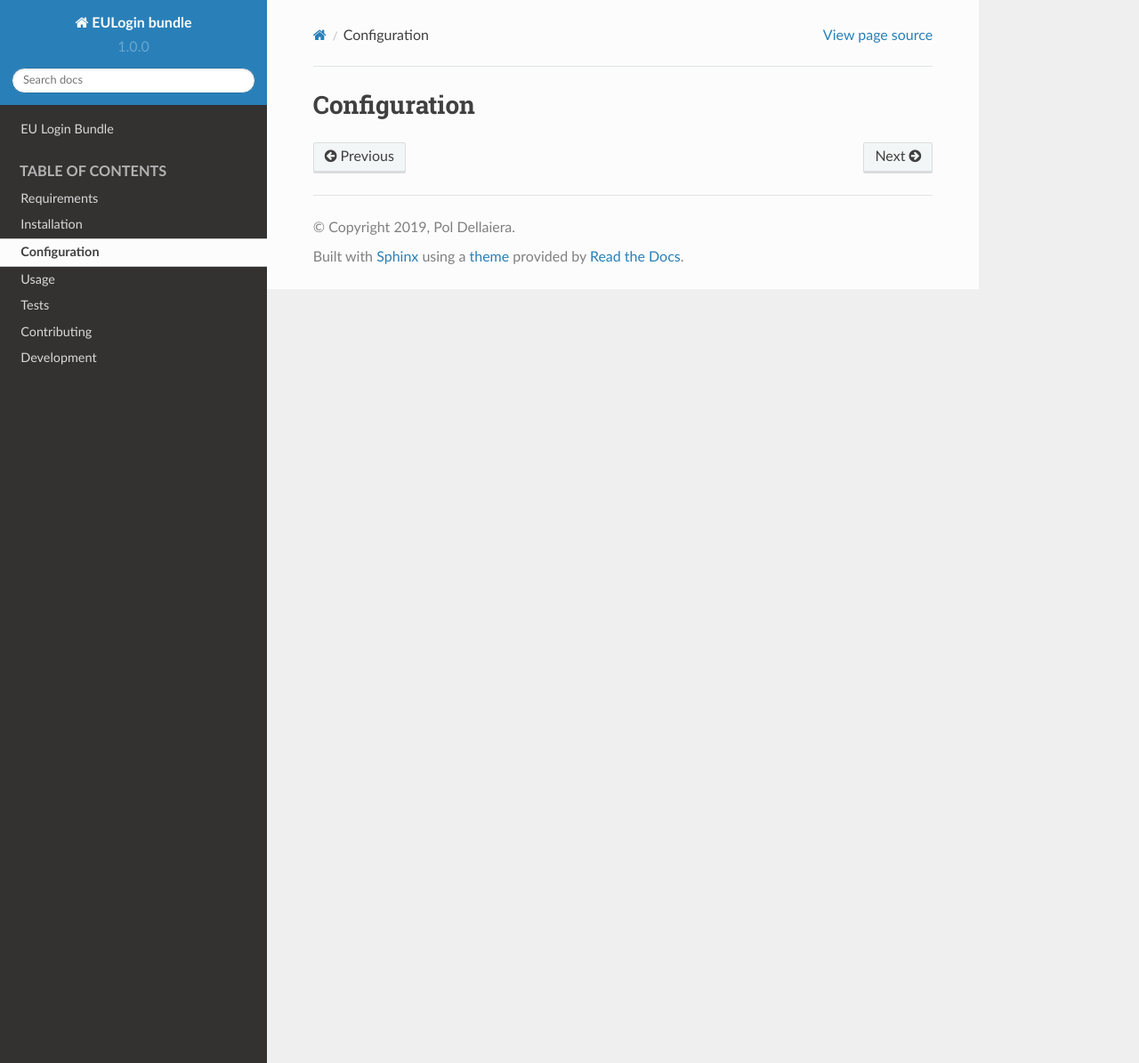
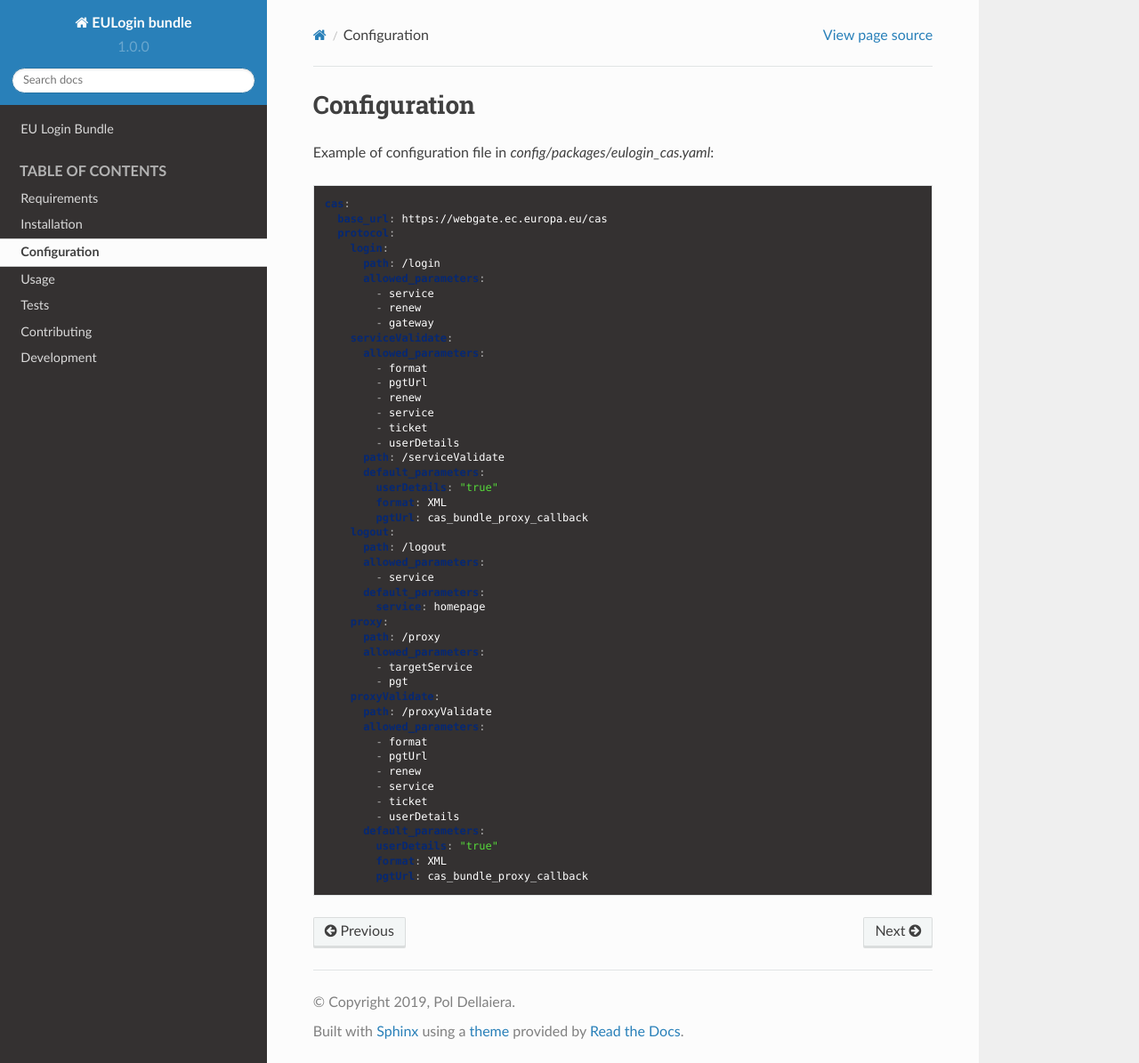
Before and after one commit to ecphp/eu-login-bundle, a Sphinx documentation site: the page built from docs/pages/configuration.rst, in a window 1280 px wide and 1195 px high. Shown: the whole window at 89% size. Built offline with Sphinx 7.4.7 and the Read the Docs theme 2.0.0, drawn with Linux system fonts in a browser that asks for light colours.

Commit message:
Documentation.

```diff
--- a/docs/pages/configuration.rst
+++ b/docs/pages/configuration.rst
@@ -2,3 +2,54 @@
 
 Configuration
 =============
+
+Example of configuration file in `config/packages/eulogin_cas.yaml`:
+
+.. code:: yaml
+
+    cas:
+      base_url: https://webgate.ec.europa.eu/cas
+      protocol:
+        login:
+          path: /login
+          allowed_parameters:
+            - service
+            - renew
+            - gateway
+        serviceValidate:
+          allowed_parameters:
+            - format
+            - pgtUrl
+            - renew
+            - service
+            - ticket
+            - userDetails
+          path: /serviceValidate
+          default_parameters:
+            userDetails: "true"
+            format: XML
+            pgtUrl: cas_bundle_proxy_callback
+        logout:
+          path: /logout
+          allowed_parameters:
+            - service
+          default_parameters:
+            service: homepage
+        proxy:
+          path: /proxy
+          allowed_parameters:
+            - targetService
+            - pgt
+        proxyValidate:
+          path: /proxyValidate
+          allowed_parameters:
+            - format
+            - pgtUrl
+            - renew
+            - service
+            - ticket
+            - userDetails
+          default_parameters:
+            userDetails: "true"
+            format: XML
+            pgtUrl: cas_bundle_proxy_callback
```
Also changed, not shown: Resources/config/packages/eulogin_cas.yaml (added, +46 -0 lines), docs/pages/installation.rst (+14 -4 lines).
